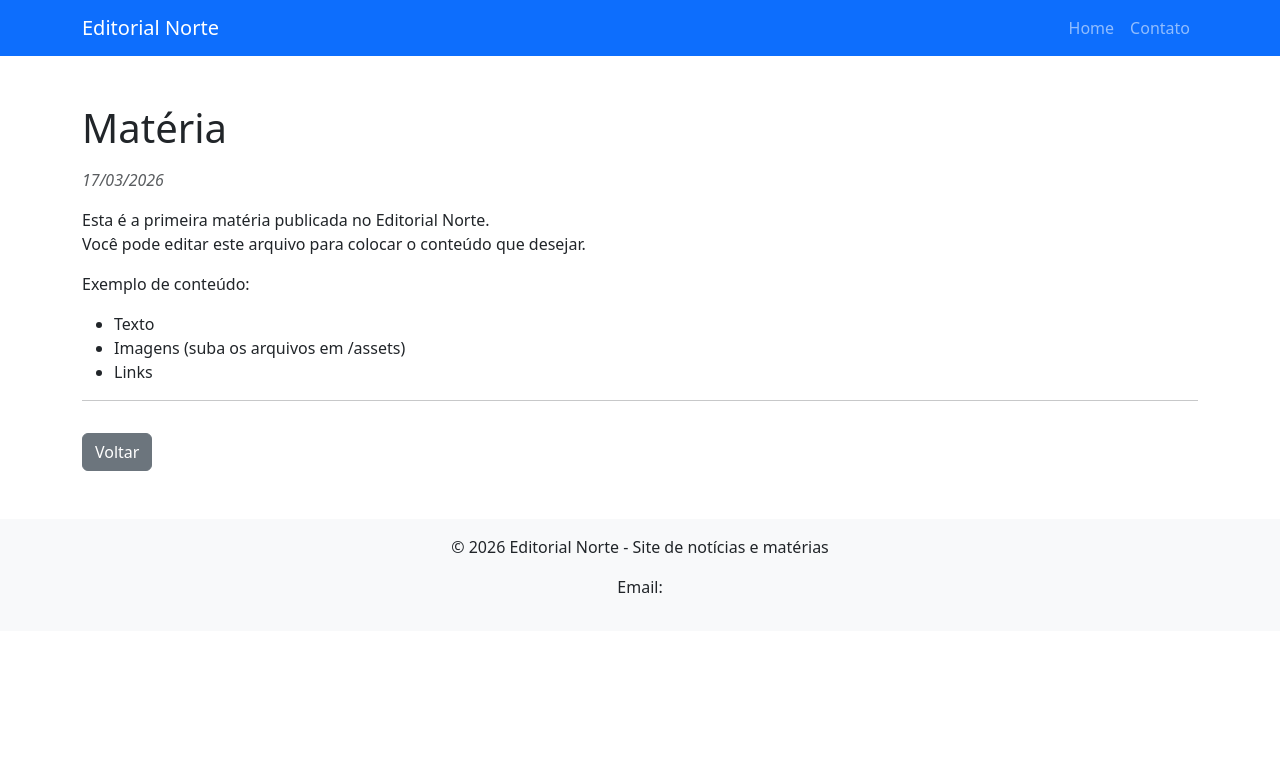
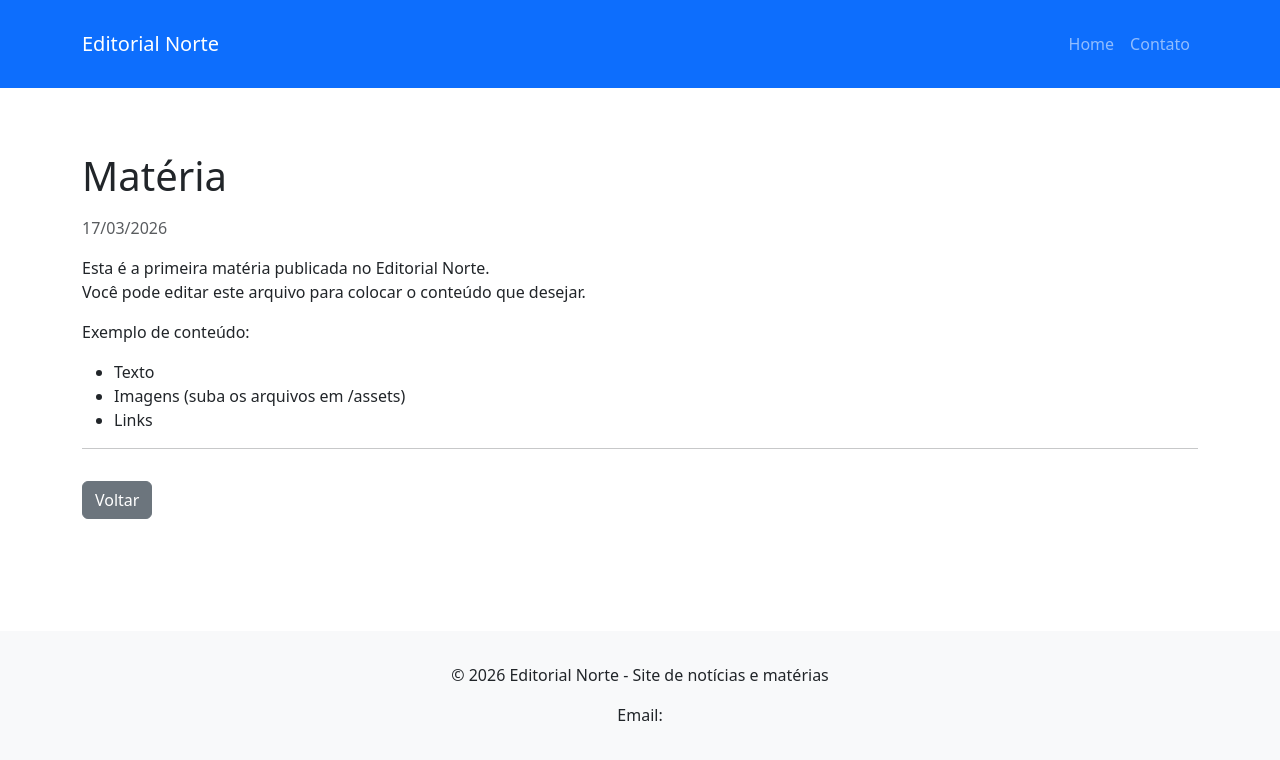
Before and after one commit to mercadao-portel/editorial-norte, a Jekyll site: the page built from _posts/2026-03-17-materia.md, in a window 1280 px wide. Shown: the top 760 px of the page. Built offline with Jekyll 4.4.1, drawn with Linux system fonts in a browser that asks for light colours.

Commit message:
Update style.css

```diff
--- a/assets/css/style.css
+++ b/assets/css/style.css
@@ -1,12 +1,66 @@
-h1.display-4 {
-  font-size: 3rem; /* aumenta o tamanho */
-  font-weight: bold; /* negrito */
+body {
+    font-family: Arial, sans-serif;
+    margin: 0;
+    padding: 0;
+    line-height: 1.6;
 }
 
-ul.list-unstyled li {
-  margin-bottom: 1.5rem;
+header {
+    background-color: #1E90FF;
+    color: white;
+    padding: 1rem;
+    text-align: center;
 }
 
-p.text-muted {
-  font-style: italic;
+header h1 {
+    font-size: 2.2rem;
+    font-weight: bold;
 }
+
+.container {
+    max-width: 1000px;
+    margin: auto;
+    padding: 1rem;
+}
+
+.post-list {
+    list-style: none;
+    padding: 0;
+}
+
+.post-list li {
+    margin-bottom: 2rem;
+    border-bottom: 1px solid #ccc;
+    padding-bottom: 1rem;
+}
+
+.post-list a {
+    font-weight: bold;
+    font-size: 1.2rem;
+    color: #1E90FF;
+    text-decoration: none;
+}
+
+.post-list a:hover {
+    text-decoration: underline;
+}
+
+.post-date {
+    font-size: 0.9rem;
+    color: #555;
+}
+
+.post-image {
+    max-width: 100%;
+    height: auto;
+    margin-top: 0.5rem;
+}
+
+@media (max-width: 768px) {
+    header h1 {
+        font-size: 1.5rem;
+    }
+    .post-list a {
+        font-size: 1rem;
+    }
+}
```
